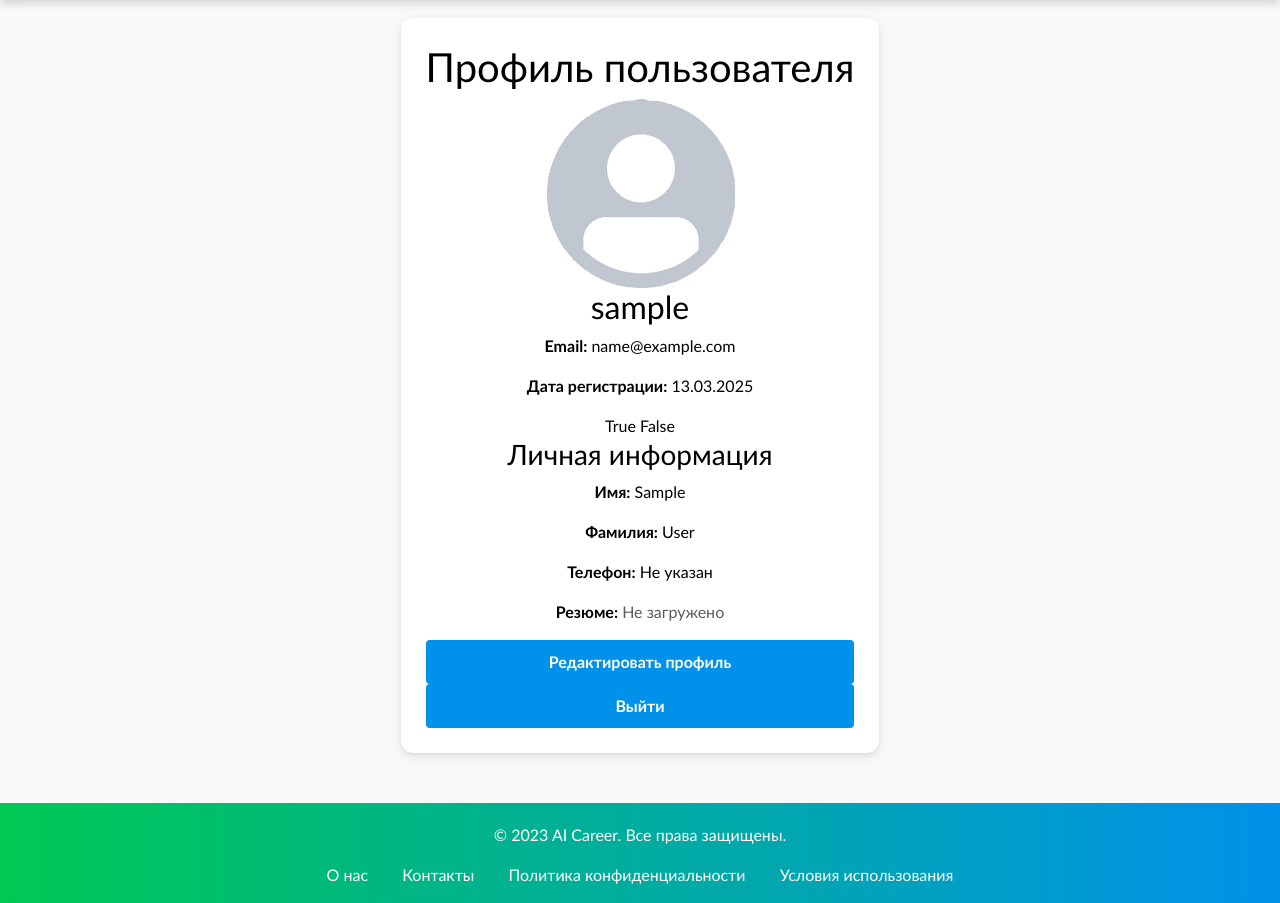
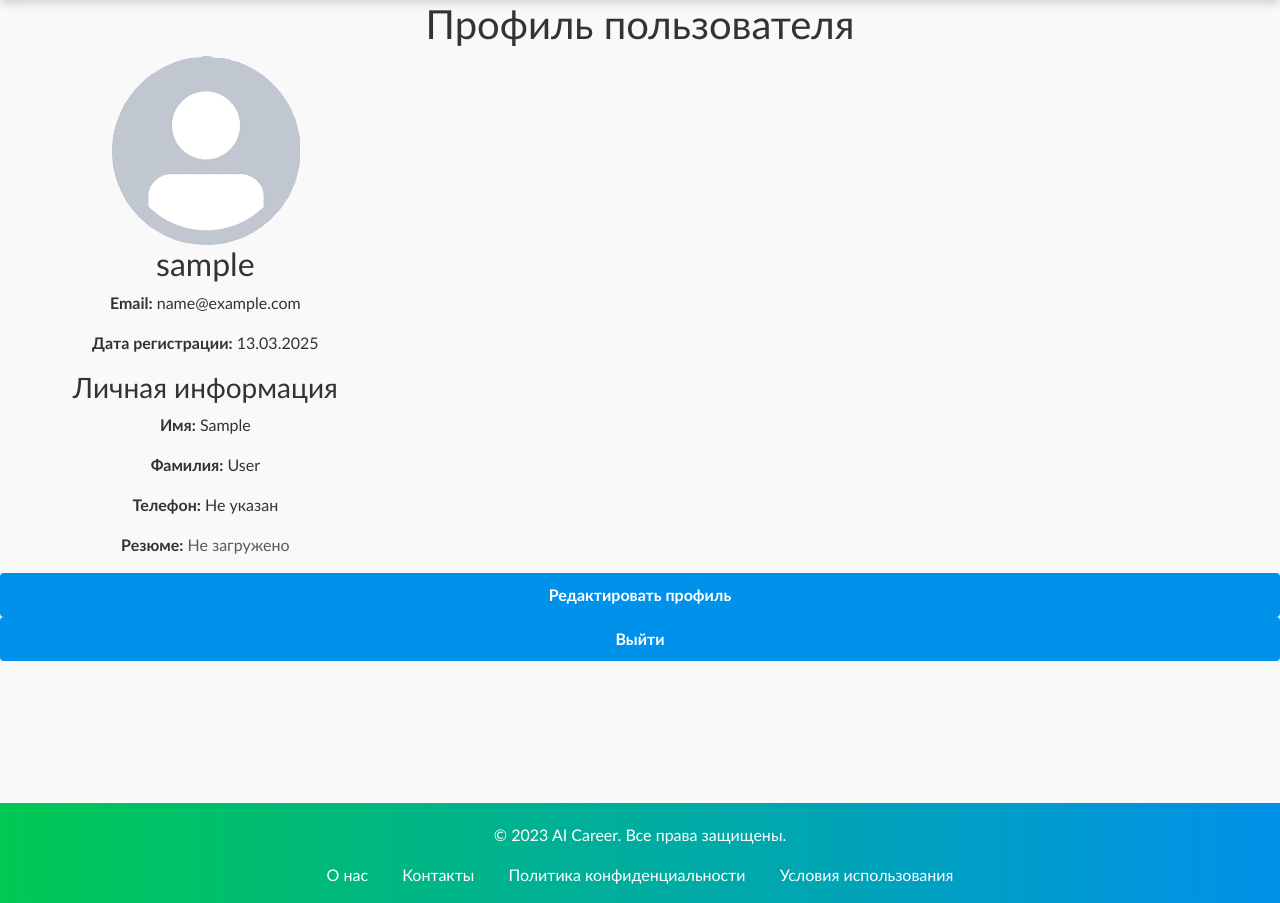
Before and after one commit to skyer12322/FinalProject, a Django app: page /profile/ in a window 1280 px wide. Shown: the part 57-960 px from the top of the page. Run offline with Django 5.2, Linux system fonts and the light colour scheme; the visitor is signed in with stand-in values (Sample User, id 1); data that the repository does not hold is empty.

Commit message:
small fix

```diff
--- a/RecruitHelper/templates/users/profile.html
+++ b/RecruitHelper/templates/users/profile.html
@@ -9,15 +9,16 @@
     <meta name="viewport" content="width=device-width, initial-scale=1.0">
     <title>Профиль пользователя</title>
     <link rel="stylesheet" href="{% static 'css/styles.css' %}">
+    <link rel="stylesheet" href="{% static 'css/users/profile.css' %}">
     <link href="https://cdn.jsdelivr.net/npm/bootstrap@5.3.0/dist/css/bootstrap.min.css" rel="stylesheet">
 </head>
 
 <body class="profile-body">
     {% include "../main/menu.html" %}
-    <div class="vacancy-detail-container">
-        <h1 class="vacancy-title">Профиль пользователя</h1>
-
-        <div class="profile-card">
+    <div class="profile-detail-container">
+        <h1 class="profile-title">Профиль пользователя</h1>
+        <div class="row">
+            <div class="profile-card col-4">
                 <img src="
                     {% if user|is_instance:'Company' and user.company.avatar %}
                         {{ user.company.avatar.url }}
@@ -28,12 +29,9 @@
                     {% endif %}"
                     alt="Аватар пользователя"
                     class="profile-avatar">
-
                 <h2 class="profile-name">{{ user.username }}</h2>
                 <p class="profile-email"><strong>Email:</strong> {{ user.email }}</p>
                 <p class="profile-joined"><strong>Дата регистрации:</strong> {{ user.date_joined|date:"d.m.Y" }}</p>
-            {{ user|is_instance:'CUser' }}
-            {{ user|is_instance:'Company' }}
                 {% if user|is_instance:'Company' %}
                     <div class="company-info">
                         <h3>Информация о компании</h3>
@@ -78,6 +76,7 @@
                 <button class="voting-list-button" onclick="location.href='logout';" type="button">Выйти</button>
             </div>
         </div>
+    </div>
 
     {% include "../main/footer.html" %}
 </body>
```
Lines whose indentation alone changed are shown as unchanged.
